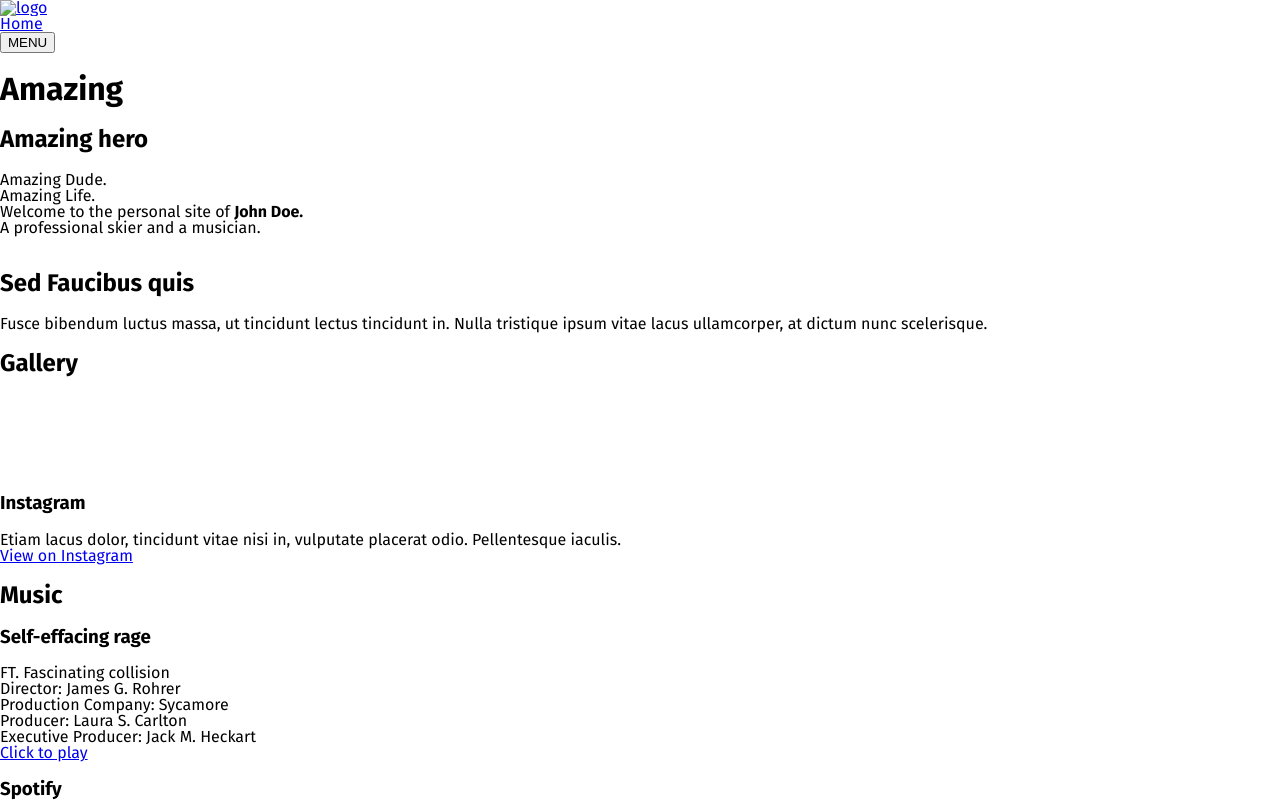
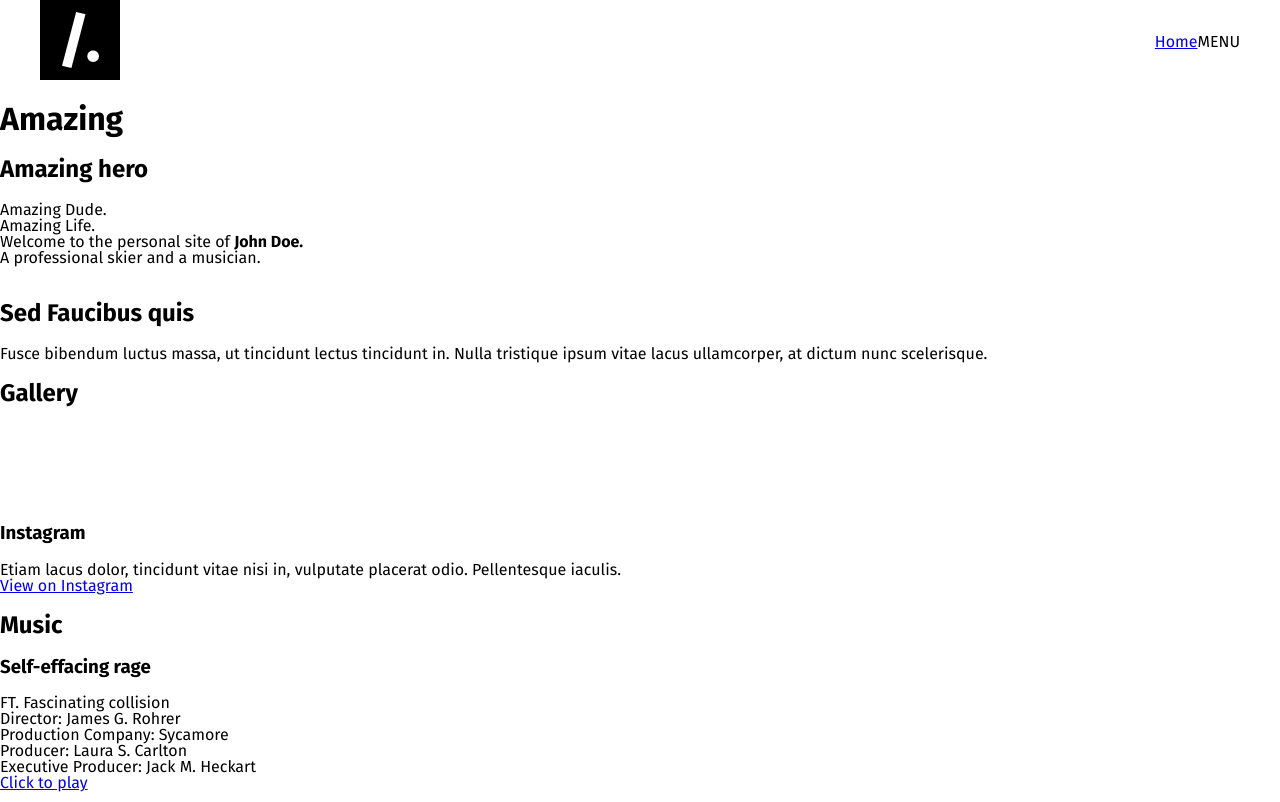
Before and after one commit to costaline/amazing, a website: page source/index.html in a window 1280 px wide. Shown: the top 802 px of the page. Drawn offline with nearby package versions, Linux system fonts and the light colour scheme; files that its build step writes are made by us from their sources; files whose address does not match are found by name.

Commit message:
base style main-nav

```diff
--- /dev/null
+++ b/source/blocks/main-nav/style/main-nav.scss
@@ -0,0 +1,8 @@
+.main-nav {
+  display: flex;
+  align-items: center;
+}
+
+.main-nav__site-list {
+  margin-left: auto;
+}
--- a/source/index.html
+++ b/source/index.html
@@ -12,19 +12,21 @@
 <body>
 
   <header>
+    <div class="container">
       <nav class="main-nav">
-      <a class="logo" href="#">
-        <img class="logo__picture" src="" alt="logo" width="" height="">
+        <a class="logo main-nav__logo" href="#">
+          <img class="logo__picture" src="img/logo.png" alt="logo" width="80" height="80">
         </a>
-      <ul class="site-list">
+        <ul class="site-list main-nav__site-list">
           <li class="site-list__item">
             <a class="site-list__link" href="#">Home</a>
           </li>
         </ul>
-      <button class="toggle main-nav__toggle">
+        <div class="toggle main-nav__toggle">
           <span>MENU</span>
-      </button>
+        </div>
       </nav>
+    </div>
   </header>
 
   <main>
--- a/source/style/global/scaffolding.scss
+++ b/source/style/global/scaffolding.scss
@@ -54,6 +54,13 @@ ul {
   list-style: none;
 }
 
+.container {
+  max-width: 1200px;
+  margin: 0 auto;
+  padding-left: 10px;
+  padding-right: 10px;
+}
+
 .visually-hidden:not(:focus):not(:active),
 input[type="checkbox"].visually-hidden,
 input[type="radio"].visually-hidden {
--- a/source/style/style.scss
+++ b/source/style/style.scss
@@ -6,3 +6,4 @@
 @import "global/keyframes.scss";
 
 //blocks
+@import "../blocks/main-nav/style/main-nav.scss"
```
Also changed, not shown: source/blocks/logo/img/logo.png (added). Lines whose indentation alone changed are shown as unchanged.
